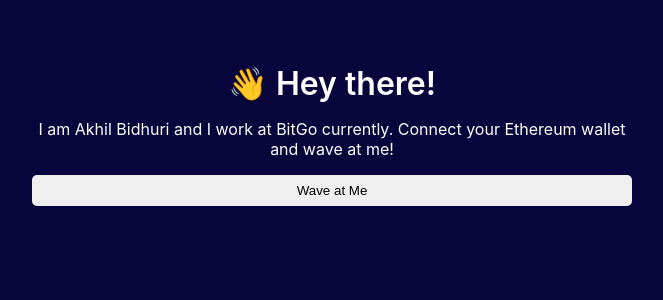
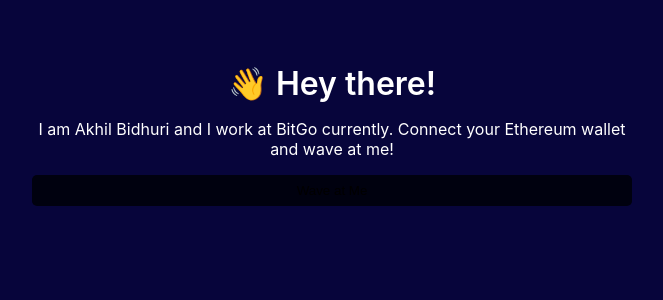
Before and after one commit to akhilbidhuri/waveportal-ui, a React (Create React App) app: page / in a window 1280 px wide. Shown: the top 300 px of the page, without its empty margins (308-971 px from the left). Built offline with nearby package versions, Linux system fonts and the light colour scheme.

Commit message:
change in button color

```diff
--- a/src/App.css
+++ b/src/App.css
@@ -29,5 +29,5 @@
   padding: 8px;
   border: 0;
   border-radius: 5px;
-
+  background: #00010f;
 }
```
